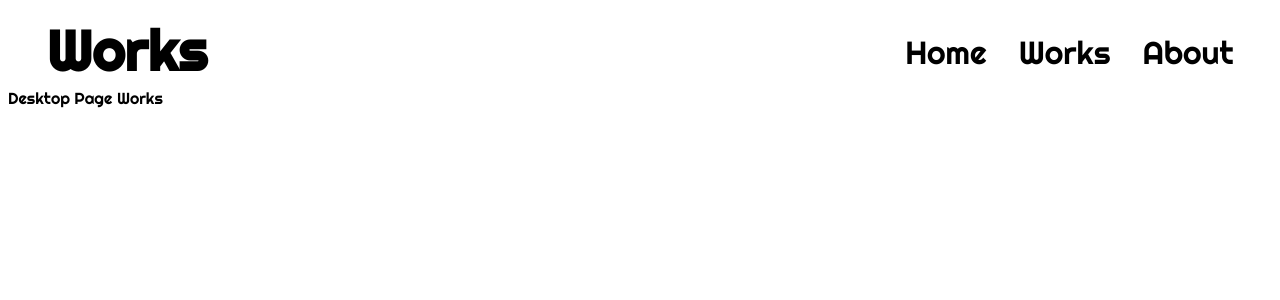
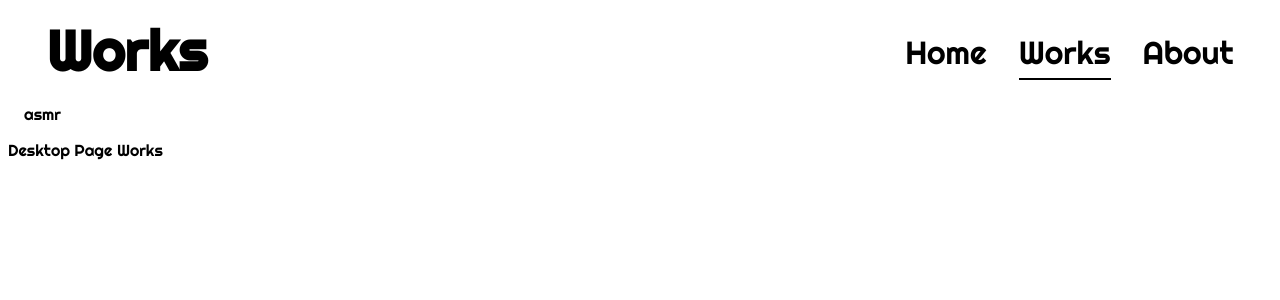
Before and after one commit to uta-s-dao/portfolio, a Next.js app: page /desktop/works in a window 1280 px wide. Shown: the top 300 px of the page. Built offline with nearby package versions, Linux system fonts and the light colour scheme.

Commit message:
Create underline

```diff
--- a/src/app/components/Button.tsx
+++ b/src/app/components/Button.tsx
@@ -5,11 +5,16 @@ import styles from "../page.module.css";
 interface ButtonProps {
   href: string;
   children: ReactNode;
+  active?: boolean;
 }
 
-const Button = ({ href, children, ...props }: ButtonProps) => {
+const Button = ({ href, children, active, ...props }: ButtonProps) => {
+  const className = active
+    ? `${styles.buttonLink} ${styles.buttonActive}`
+    : styles.buttonLink;
+
   return (
-    <Link href={href} className={styles.buttonLink} {...props}>
+    <Link href={href} className={className} {...props}>
       {children}
     </Link>
   );
--- a/src/app/components/NavButton.tsx
+++ b/src/app/components/NavButton.tsx
@@ -22,15 +22,15 @@ export default function NavButton() {
     <>
       <div className={styles.title}>{currentPath}</div>
       <div className={styles.navigation}>
-        <span className={currentPath === 'Home' || currentPath === '' ? styles.activeNav : ''}>
-          <Button href='/'>Home</Button>
-        </span>
-        <span className={currentPath === 'Works' ? styles.activeNav : ''}>
-          <Button href='http://localhost:3000/desktop/works'>Works</Button>
-        </span>
-        <span className={currentPath === 'About' ? styles.activeNav : ''}>
-          <Button href='http://localhost:3000/desktop/about'>About</Button>
-        </span>
+        <Button href='/' active={currentPath === 'Home' || currentPath === ''}>
+          Home
+        </Button>
+        <Button href='http://localhost:3000/desktop/works' active={currentPath === 'Works'}>
+          Works
+        </Button>
+        <Button href='http://localhost:3000/desktop/about' active={currentPath === 'About'}>
+          About
+        </Button>
       </div>
     </>
   );
--- a/src/app/desktop/works/page.tsx
+++ b/src/app/desktop/works/page.tsx
@@ -1,3 +1,10 @@
+import styles from "../../page.module.css";
+
 export default function DesktopWorksPage() {
-  return <div>Desktop Page Works</div>;
+  return (
+    <>
+      <div className={styles.buttonLink}>asmr</div>
+      <div>Desktop Page Works</div>
+    </>
+  );
 }
--- a/src/app/page.module.css
+++ b/src/app/page.module.css
@@ -20,11 +20,29 @@
 }
 
 .buttonLink {
+  position: relative;
   text-decoration: none;
   color: black;
-  padding: 8px 16px;
+  padding: 16px 16px;
   border-radius: 4px;
   transition: background-color 0.3s;
+}
+
+.buttonLink::after {
+  position: absolute;
+  left: 16px;
+  content: "";
+  width: calc(100% - 32px);
+  height: 2px;
+  background-color: black;
+  bottom: 8px;
+  transform: scale(0, 1);
+  transform-origin: left top;
+  transition: transform 0.3s;
+}
+
+.buttonLink:hover::after {
+  transform: scale(1, 1);
 }
 
 .name {
@@ -37,12 +55,8 @@
   font-size: 3vh;
 }
 
-.buttonLink:hover {
-  text-decoration: underline;
-}
-
-.buttonActive {
-  text-decoration: underline;
+.buttonActive::after {
+  transform: scale(1, 1);
 }
 
 .mobileOnly {
```
